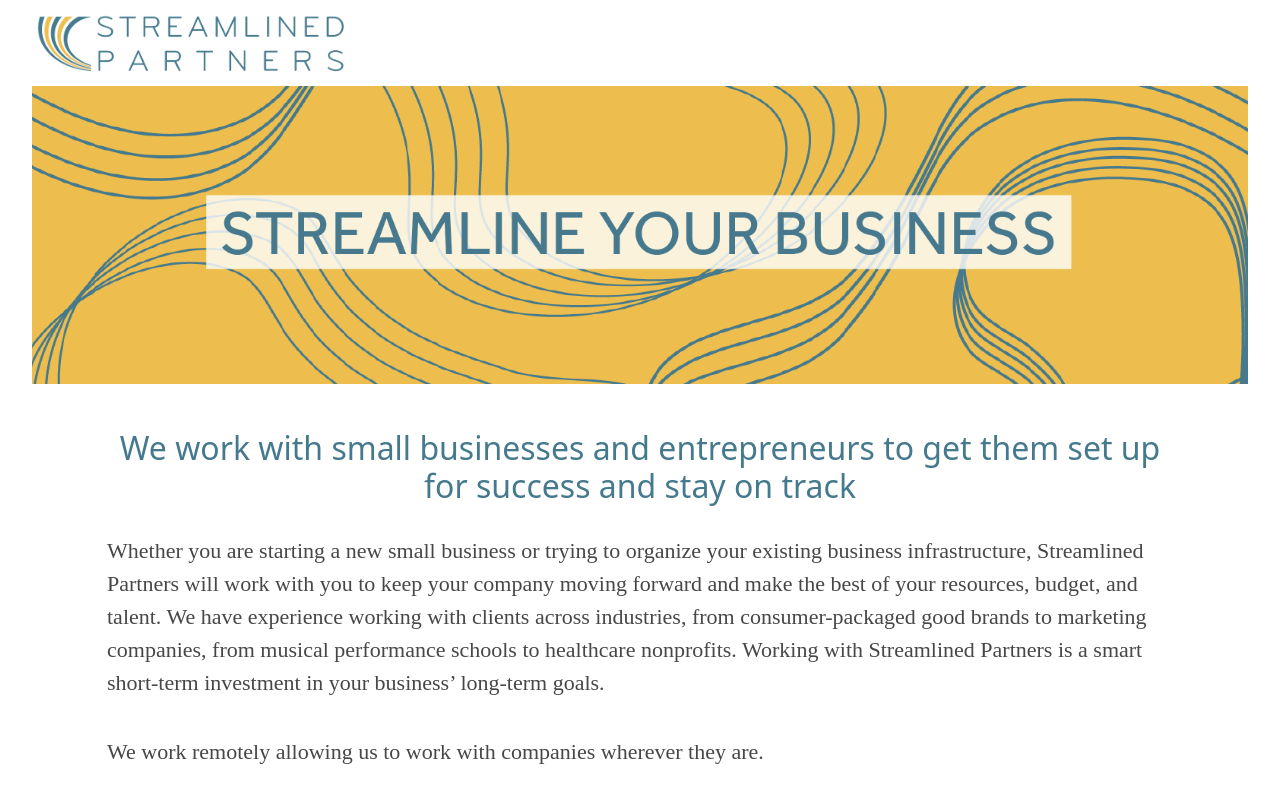
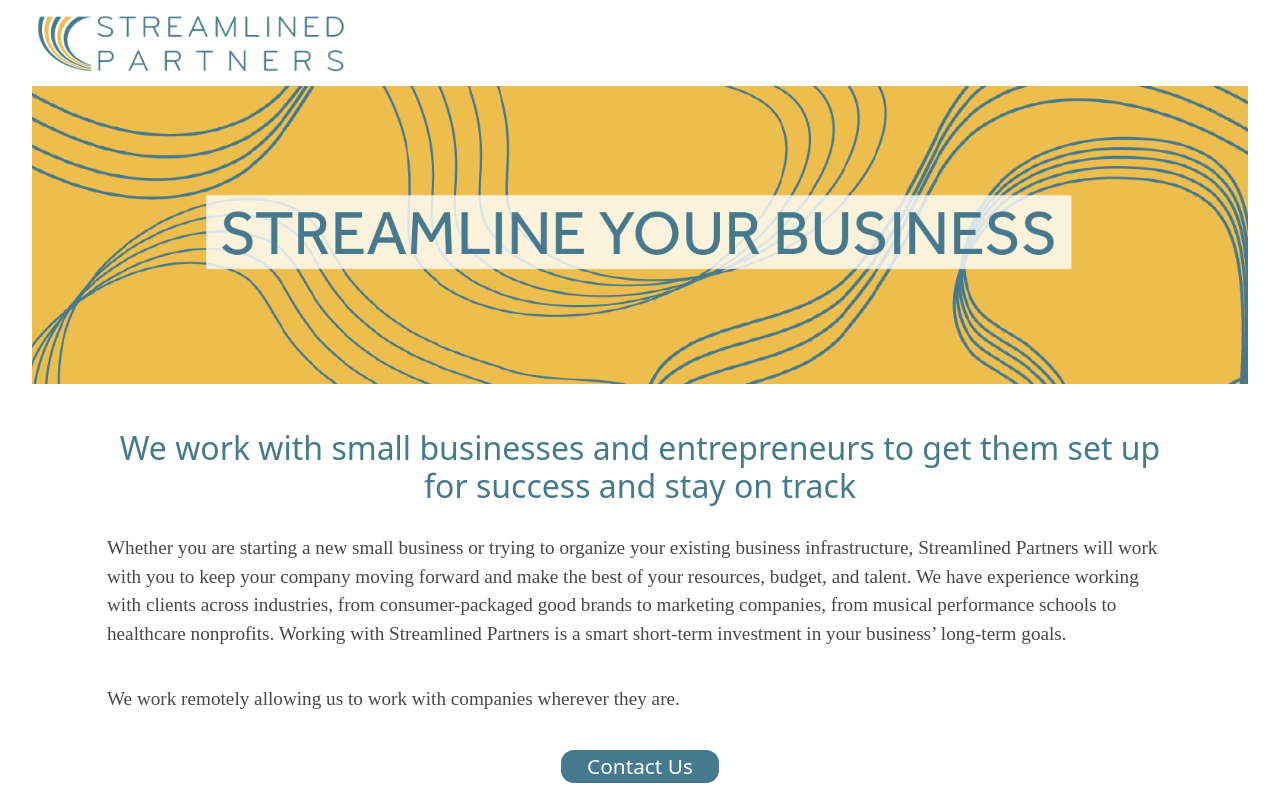
Before and after one commit to rhkearns/streamlined_1, a React (Create React App) app: page / in a window 1280 px wide. Shown: the top 800 px of the page. Built offline with nearby package versions, Linux system fonts and the light colour scheme; a web font is replaced by a local one.

Commit message:
resize text

```diff
--- a/src/App.css
+++ b/src/App.css
@@ -11,3 +11,11 @@
 p, li {
   font-family: "utopia-std";
 }
+
+p {
+  font-size: 1.2rem;
+}
+
+button {
+  font-size: 1.3rem;
+}
```
